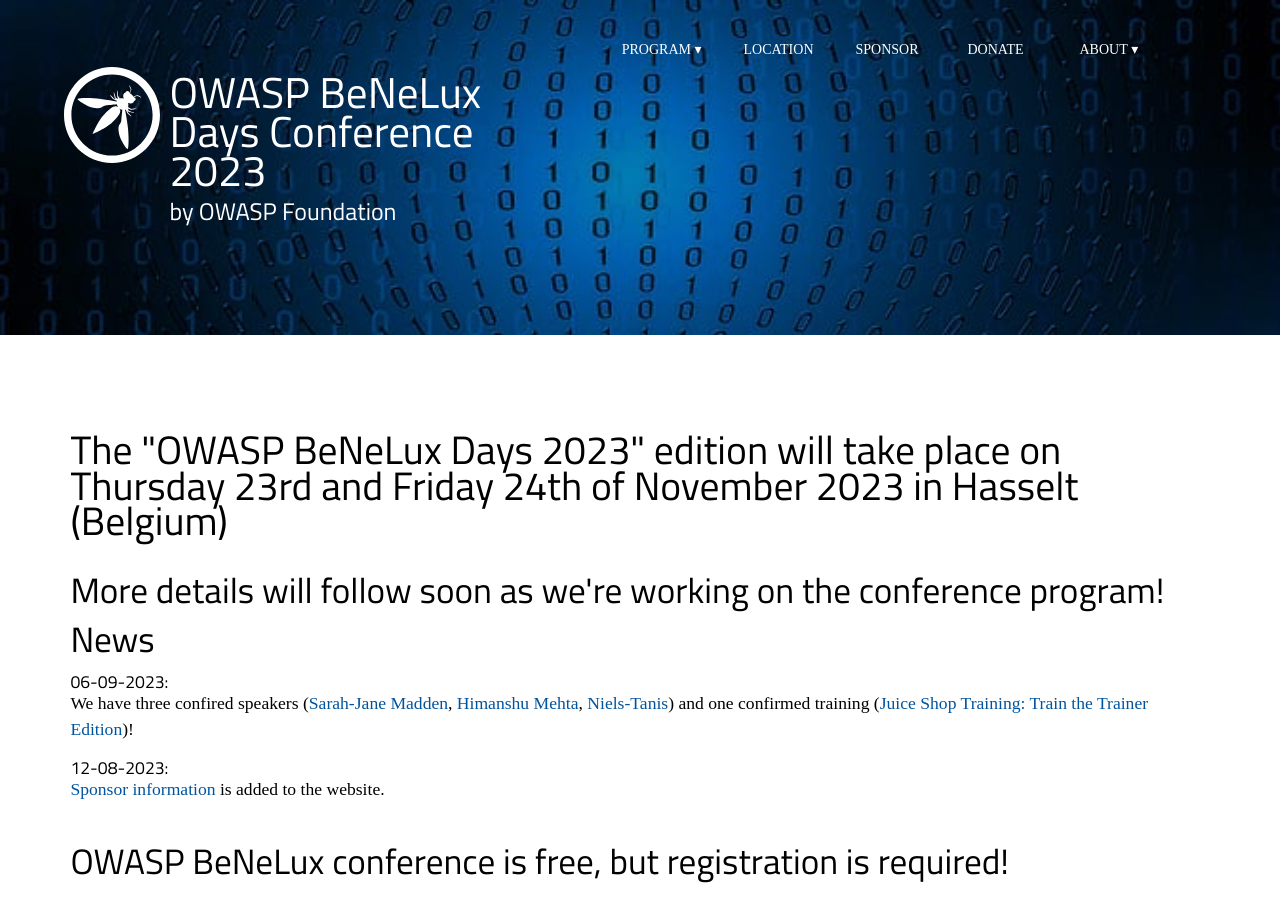
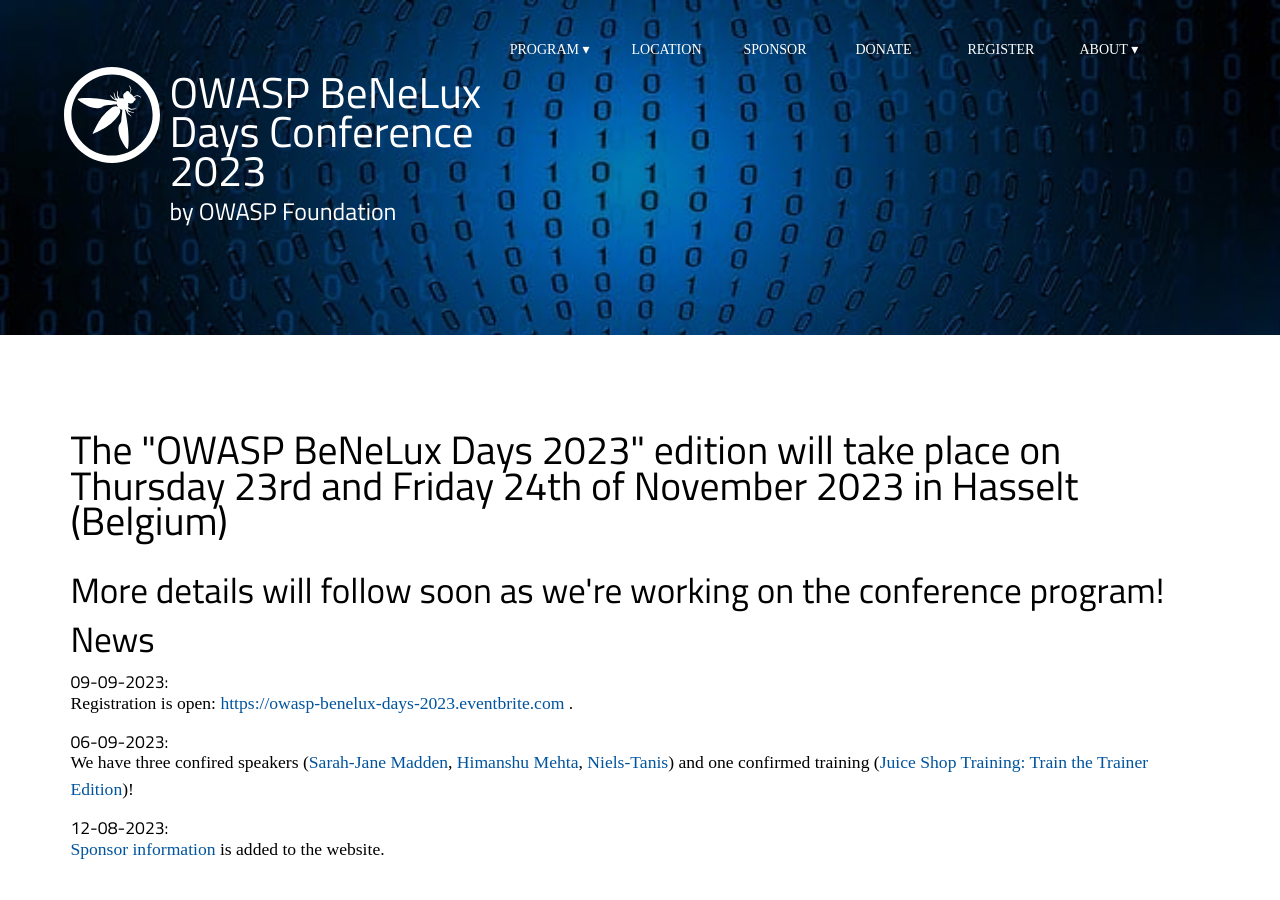
Before and after one commit to dm-17/Owasp-BeNeLux-Days-2023, a Jekyll site: the page built from index.html, in a window 1280 px wide and 900 px high. Built offline with Jekyll 4.4.1, drawn with Linux system fonts in a browser that asks for light colours; some web fonts are replaced.

Commit message:
Registration links added

```diff
--- a/_data/menus.yml
+++ b/_data/menus.yml
@@ -12,6 +12,8 @@
   url  : sponsor/
 - title: Donate
   url  : donate/
+- title: Register
+  url  : https://owasp-benelux-days-2023.eventbrite.com//
 - title: About
   items:
   - title: About OWASP
--- a/_data/news.yml
+++ b/_data/news.yml
@@ -28,8 +28,12 @@
 #   text    : It's confirmed. The OWASP BeNelux days will take place on 24 and 25 November 2022. The location will be disclosed very soon (hint... the Netherlands will be your host)
 #   display : no
 
+- date    : 09-09-2023
+  text    : Registration is open&#58; <a href="https://owasp-benelux-days-2023.eventbrite.com/">https://owasp-benelux-days-2023.eventbrite.com</a> .
+  display : yes
 - date    : 06-09-2023
-  text    : We have three confired speakers (<a href="/program/speakers#Sarah-Jane-Madden">Sarah-Jane Madden</a>,
+  text    : >-
+            We have three confired speakers (<a href="/program/speakers#Sarah-Jane-Madden">Sarah-Jane Madden</a>,
             <a href="/program/speakers#Himanshu-Mehta">Himanshu Mehta</a>,
             <a href="/program/speakers#Niels-Tanis">Niels-Tanis</a>) and one confirmed training
             (<a href="/program/training#Björn-Kimminich">Juice Shop Training&#58; Train the Trainer Edition</a>)!
```
